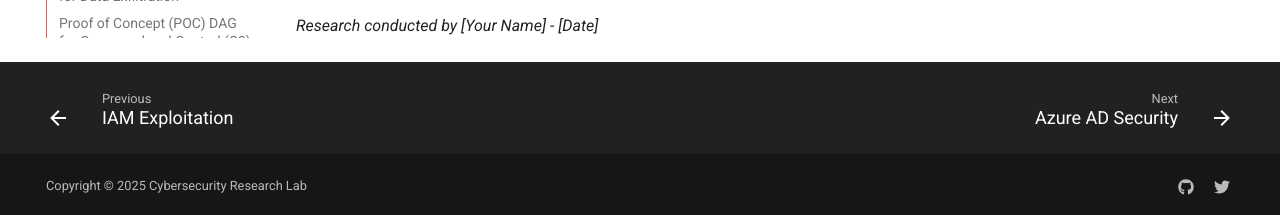
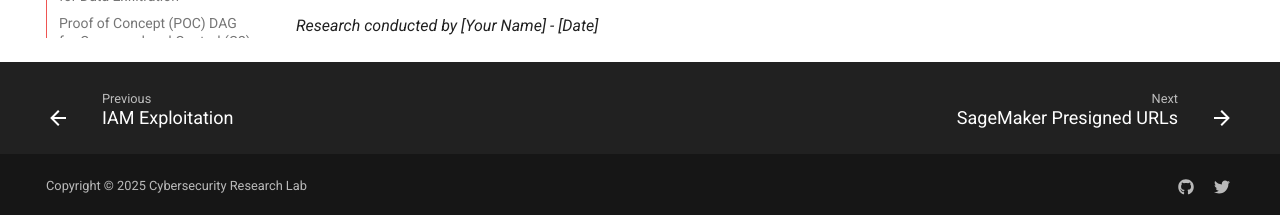
Before and after one commit to AI-redteam/cybersec-wiki, an MkDocs documentation site: the page built from docs/cloud-security/aws/mwaa-post-exploitation.md, in a window 1280 px wide and 900 px high, scrolled down 10546 px. Shown: the part 682-897 px from the top of the window. Built offline with MkDocs 1.6.1 and Material for MkDocs 9.7.7, drawn with Linux system fonts in a browser that asks for light colours; comment, search, counter and statistics services are not loaded.

Commit message:
Add SageMaker Presigned URLs to AWS docs
Added a new entry for 'SageMaker Presigned URLs' under the AWS section in the documentation navigation.

```diff
--- a/mkdocs.yml
+++ b/mkdocs.yml
@@ -55,6 +55,7 @@
     - AWS:
       - IAM Exploitation: cloud-security/aws/iam-exploitation.md
       - MWAA Post-Exploitation: cloud-security/aws/mwaa-post-exploitation.md
+      - SageMaker Presigned URLs: cloud-security/aws/Sagemaker-presigned-urls-blog.md
     - Azure:
       - Azure AD Security: cloud-security/azure/azure-ad.md
     - GCP:
```
